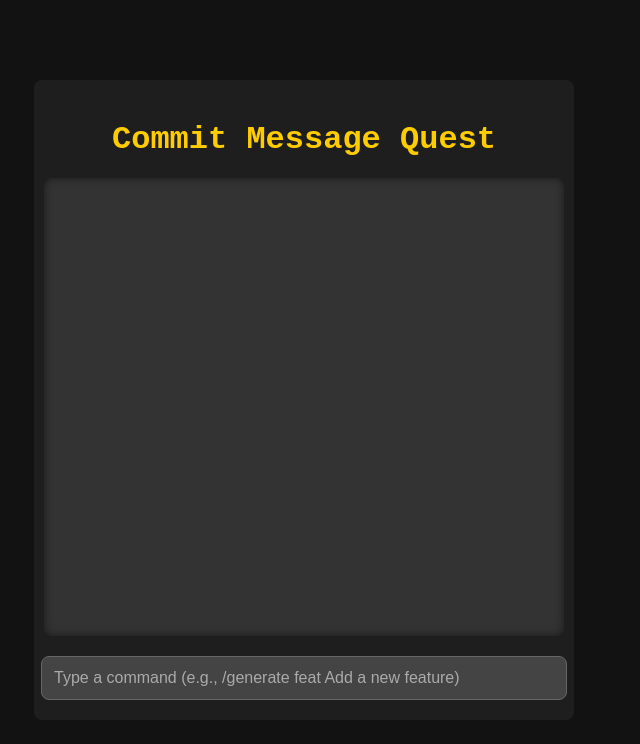
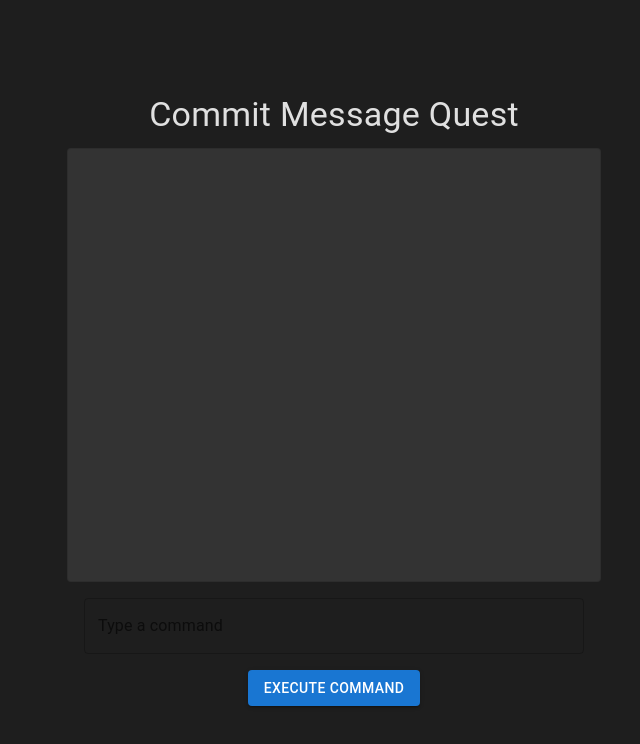
Before and after one commit to Engineernoob/commit-message-generator, a React app in the folder commit-message-generator-frontend/: page / in a window 1280 px wide. Shown: the top 744 px of the page, without its empty margins (306-946 px from the left). Built offline with nearby package versions, Linux system fonts and the light colour scheme.

Commit message:
adding ui packages and updating app.js

```diff
--- a/commit-message-generator-frontend/package.json
+++ b/commit-message-generator-frontend/package.json
@@ -20,6 +20,9 @@
     "webpack-cli": "^5.1.4"
   },
   "dependencies": {
+    "@emotion/react": "^11.13.3",
+    "@emotion/styled": "^11.13.0",
+    "@mui/material": "^6.1.6",
     "react": "^18.3.1",
     "react-dom": "^18.3.1"
   }
--- a/commit-message-generator-frontend/src/App.js
+++ b/commit-message-generator-frontend/src/App.js
@@ -1,5 +1,5 @@
 import React, { useState } from 'react';
-import '../styles/App.css';
+import { TextField, Button, Typography, Paper, Box, Stack } from '@mui/material';
 
 function App() {
   const [messages, setMessages] = useState([]);
@@ -20,21 +20,20 @@ function App() {
         const commitType = args[0] || 'feat';
         const customMessage = args.slice(1).join(' ') || '';
 
+        // Use the IPC API to generate the commit message
         response = await window.api.generateCommitMessage(commitType, customMessage);
         setMessages((prevMessages) => [
           ...prevMessages,
           { type: 'system', text: `Generated Commit Message: ${response}` },
         ]);
-      } else if (command === '/setup') {
-        response = 'Configuration setup started...';
-        // (Further setup actions can be added here)
+      } else if (command === '/help') {
+        response = "Commands: /generate [type] [message], /help";
         setMessages((prevMessages) => [...prevMessages, { type: 'system', text: response }]);
       } else {
         response = `Unknown command: ${command}`;
         setMessages((prevMessages) => [...prevMessages, { type: 'error', text: response }]);
       }
     } catch (error) {
-      // Handle errors as "enemies" in the chat
       setMessages((prevMessages) => [
         ...prevMessages,
         { type: 'error', text: `Error encountered: ${error.message}` },
@@ -45,25 +44,58 @@ function App() {
   };
 
   return (
-    <div className="app-container">
-      <h1>Commit Message Quest</h1>
-      <div className="chat-log">
-        {messages.map((msg, index) => (
-          <div key={index} className={`message ${msg.type}`}>
-            {msg.type === 'error' ? '⚠️ Enemy Encounter: ' : ''}
-            {msg.text}
-          </div>
-        ))}
-      </div>
-      <input
-        type="text"
-        placeholder="Type a command (e.g., /generate feat Add a new feature)"
+    <Box sx={{ display: 'flex', flexDirection: 'column', alignItems: 'center', padding: 3 }}>
+      <Typography variant="h4" component="h1" gutterBottom>
+        Commit Message Quest
+      </Typography>
+
+      <Paper
+        variant="outlined"
+        sx={{
+          width: '100%',
+          maxWidth: 500,
+          height: 400,
+          overflowY: 'auto',
+          padding: 2,
+          marginBottom: 2,
+          backgroundColor: '#333',
+          color: '#e0e0e0',
+        }}
+      >
+        <Stack spacing={2}>
+          {messages.map((msg, index) => (
+            <Typography
+              key={index}
+              sx={{
+                color: msg.type === 'error' ? '#ff3333' : msg.type === 'system' ? '#00ff00' : '#00ccff',
+              }}
+            >
+              {msg.type === 'error' ? '⚠️ Enemy Encounter: ' : ''}{msg.text}
+            </Typography>
+          ))}
+        </Stack>
+      </Paper>
+
+      <TextField
+        label="Type a command"
+        placeholder="e.g., /generate feat Add a new feature"
+        variant="outlined"
+        fullWidth
         value={input}
         onChange={(e) => setInput(e.target.value)}
         onKeyDown={(e) => e.key === 'Enter' && handleCommand()}
-        className="command-input"
+        sx={{ maxWidth: 500, marginBottom: 2 }}
       />
-    </div>
+
+      <Button
+        variant="contained"
+        color="primary"
+        onClick={handleCommand}
+        sx={{ maxWidth: 500 }}
+      >
+        Execute Command
+      </Button>
+    </Box>
   );
 }
 
```
Also changed, not shown: 1 other file (tests, documents, lock files or other folders).
